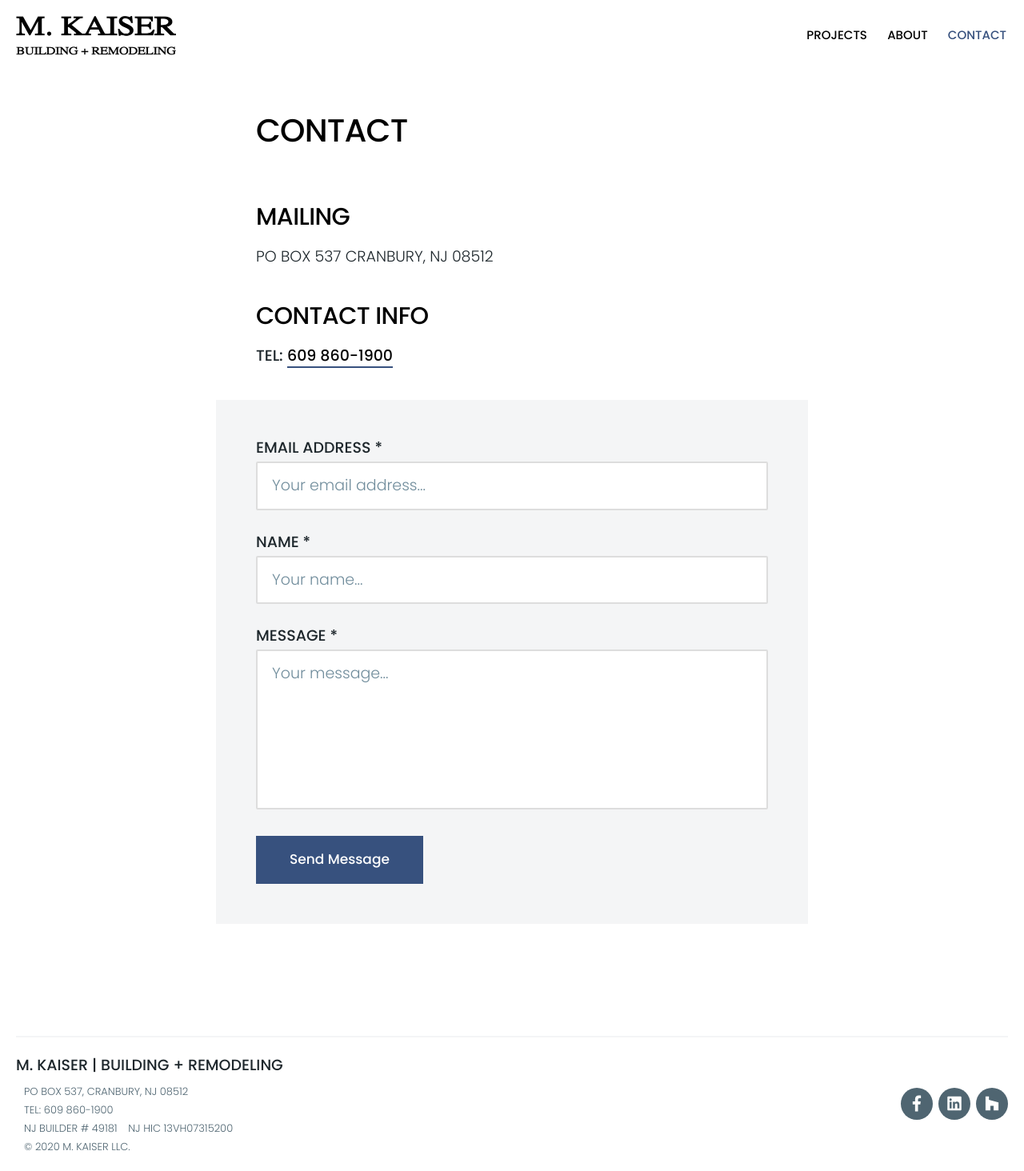
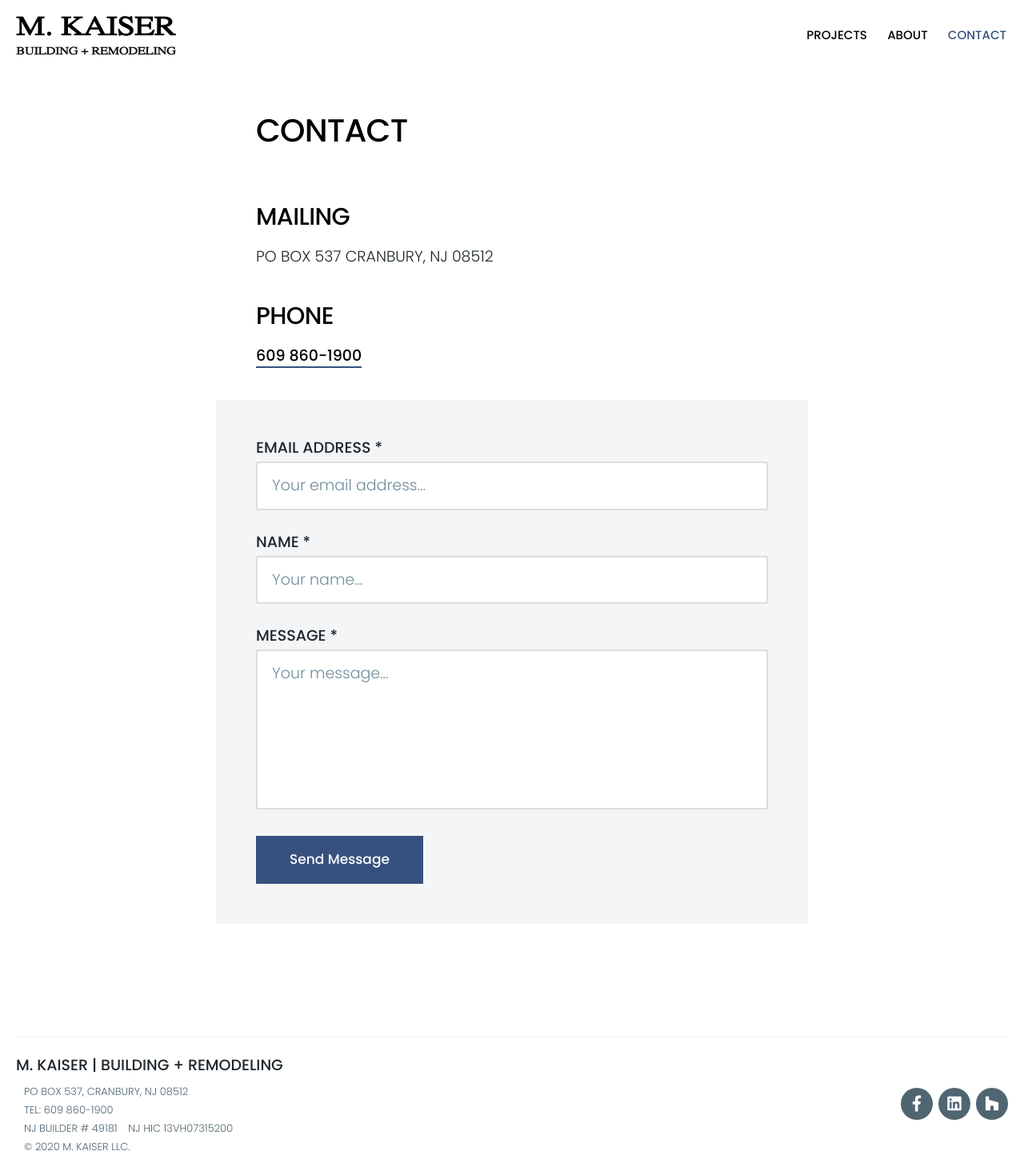
Before and after one commit to mkaiser165/mkaiser, a Jekyll site: the page built from _pages/contact.md, in a window 1280 px wide. Shown: the whole page at 80% size. Built offline with Jekyll 4.4.1, drawn with Linux system fonts in a browser that asks for light colours; nearby versions of some CDN libraries.

Commit message:
contact page

```diff
--- a/_pages/contact.md
+++ b/_pages/contact.md
@@ -10,7 +10,7 @@ PO BOX 537
 CRANBURY, NJ 08512
 
 
-### CONTACT INFO
-**TEL:** <a href="tel:609-860-1900"> 609 860-1900</a>
+### PHONE
+<a href="tel:609-860-1900"> 609 860-1900</a>
 
 {% include contact-form.html %}
```
Also changed, not shown: 2 other files.
